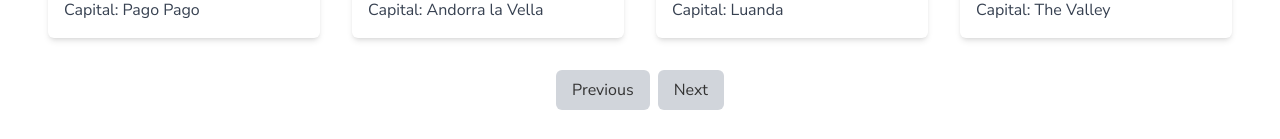
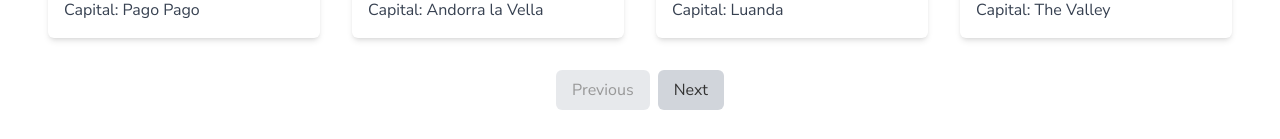
Before and after one commit to Gandalf-hash/Rest-Countries-API-With-Color-Switch-Toggle, a React (Vite) app: page / in a window 1280 px wide. Shown: the part 962-1101 px from the top of the page. Built offline with nearby package versions, Linux system fonts and the light colour scheme.

Commit message:
Update src/components/CountryGrid.tsx
Co-authored-by: coderabbitai[bot] <136622811+coderabbitai[bot]@users.noreply.github.com>

```diff
--- a/src/components/CountryGrid.tsx
+++ b/src/components/CountryGrid.tsx
@@ -57,14 +57,16 @@ export default function CountryGrid() {
         <button
           onClick={handlePreviousPage}
           disabled={currentPage === 1}
-          className="px-4 py-2 bg-gray-300 dark:bg-gray-700 rounded-md mr-2"
+          className="px-4 py-2 bg-gray-300 dark:bg-gray-700 rounded-md mr-2 disabled:opacity-50"
+          aria-label="Go to previous page"
         >
           Previous
         </button>
         <button
           onClick={handleNextPage}
           disabled={currentPage === Math.ceil(countries.length / countriesPerPage)}
-          className="px-4 py-2 bg-gray-300 dark:bg-gray-700 rounded-md"
+          className="px-4 py-2 bg-gray-300 dark:bg-gray-700 rounded-md disabled:opacity-50"
+          aria-label="Go to next page"
         >
           Next
         </button>
```
